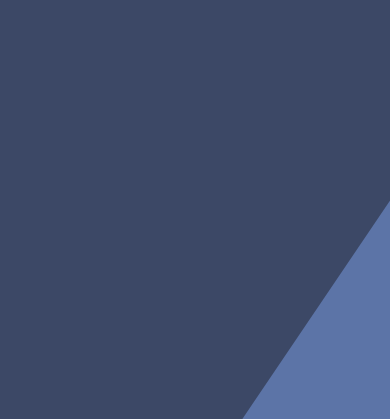
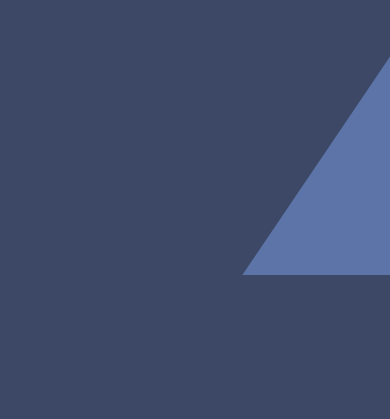
Before and after one commit to buordino/landing, a Next.js app: page / in a window 390 px wide. Shown: the part 4360-4779 px from the top of the page. After the commit the page ends 4635 px from the top, so only its background shows below. Built offline with nearby package versions, Linux system fonts and the light colour scheme.

Commit message:
refactor(footer): improve some ui points

```diff
--- a/src/components/Footer.tsx
+++ b/src/components/Footer.tsx
@@ -25,14 +25,14 @@ const contactItems = [
     label:
       "قم ، میدان عباسی میدان گلها بلوار گلها خیابان مرداد دوم غربی پلاک 4",
     icon: (
-      <LocationIcon className="w-9 h-9 sm:w-10 sm:h-10 stroke-white fill-none pb-4" />
+      <LocationIcon className="w-10 h-10 sm:w-10 sm:h-10 stroke-white fill-none sm:pb-4" />
     ),
   },
 ];
 
 const Footer = () => {
   return (
-    <footer className="block 2lg:max-w-[1250px] mx-6 2lg:mx-auto mt-72 px-4 lg:px-[75px] mb-12">
+    <footer className="block 2lg:max-w-[1250px] mx-6 2lg:mx-auto mt-36 2lg:mt-72 px-4 lg:px-[75px] mb-12">
       <div className="relative w-full bg-secondary rounded-2xl pt-7 pb-4 px-4 sm:px-9 shadow-5xl flex flex-col 2lg:flex-row items-start">
         <div>
           <p className="font-light sm:font-medium text-xs sm:text-sm leading-6 sm:leading-8 w-full 2lg:w-[340px]">
@@ -63,7 +63,7 @@ const Footer = () => {
             <ul className="flex flex-col gap-2.5 sm:gap-4">
               {contactItems.map((item, index) => (
                 <li key={index}>
-                  <div className="flex flex-row items-center gap-2 sm:gap-2.5">
+                  <div className="flex flex-row items-start gap-2 sm:gap-2.5">
                     {item.icon}
                     <span className="text-sm sm:text-base font-light sm:font-medium">
                       {item.label}
```
